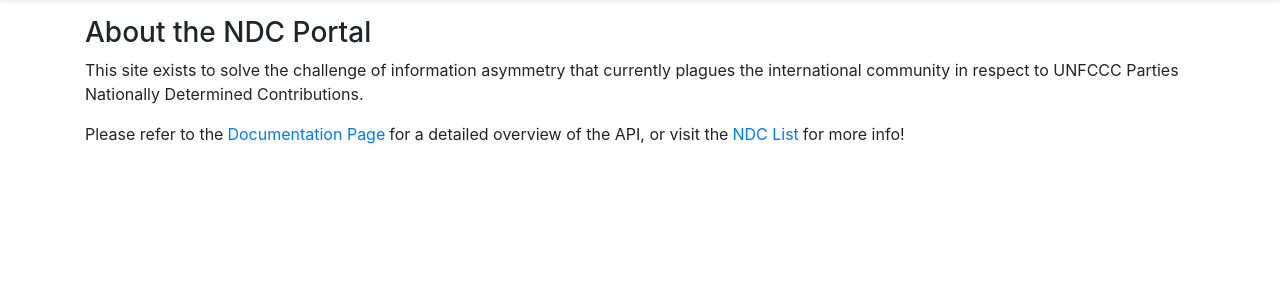
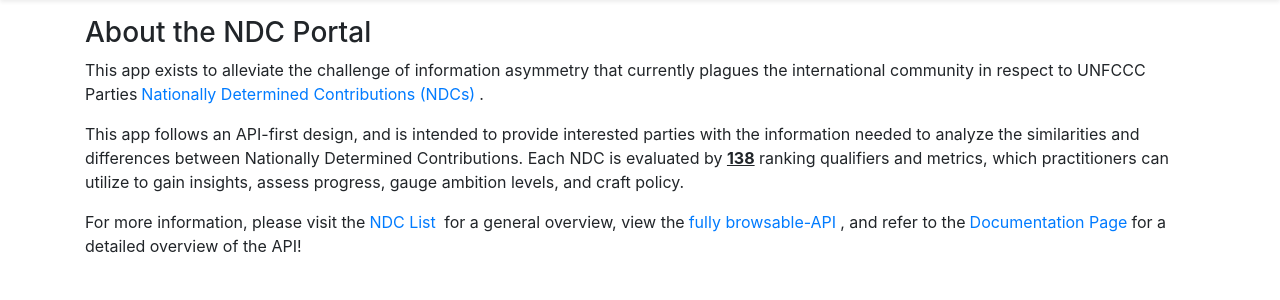
Before and after one commit to mjohnson518/ndc-api, a Django app: page /about/ in a window 1280 px wide. Shown: the part 73-373 px from the top of the page. Run offline with Django 3.2, Linux system fonts and the light colour scheme; parts of the project's set-up code (start-up, migrations or seed data) failed here and were passed over; some libraries are stand-ins or nearby versions.

Commit message:
update about/

```diff
--- a/templates/about.html
+++ b/templates/about.html
@@ -4,6 +4,7 @@
 
 {% block content %}
   <h3>About the NDC Portal</h3>
-  <p> This site exists to solve the challenge of information asymmetry that currently plagues the international community in respect to UNFCCC Parties Nationally Determined Contributions. </p>
-  <p> Please refer to the<a class="p-1" href="{% url 'schema-redoc' %}">Documentation Page</a>for a detailed overview of the API, or visit the<a class="p-1" href="{% url 'NDC_list' %}">NDC List</a>for more info!</p>
+  <p> This app exists to alleviate the challenge of information asymmetry that currently plagues the international community in respect to UNFCCC Parties<a class="p-1" href="https://www4.unfccc.int/sites/NDCStaging/Pages/Home.aspx">Nationally Determined Contributions (NDCs)</a>.</p>
+  <p> This app follows an API-first design, and is intended to provide interested parties with the information needed to analyze the similarities and differences between Nationally Determined Contributions. Each NDC is evaluated by <u><b>138</b></u> ranking qualifiers and metrics, which practitioners can utilize to gain insights, assess progress, gauge ambition levels, and craft policy.</p>
+  <p> For more information, please visit the<a class="p-1" href="{% url 'NDC_list' %}">NDC List</a> for a general overview, view the<a class="p-1" href="{% url 'schema-swagger-ui' %}">fully browsable-API</a>, and refer to the<a class="p-1" href="{% url 'schema-redoc' %}">Documentation Page</a>for a detailed overview of the API!</p>
 {% endblock content %}
```
